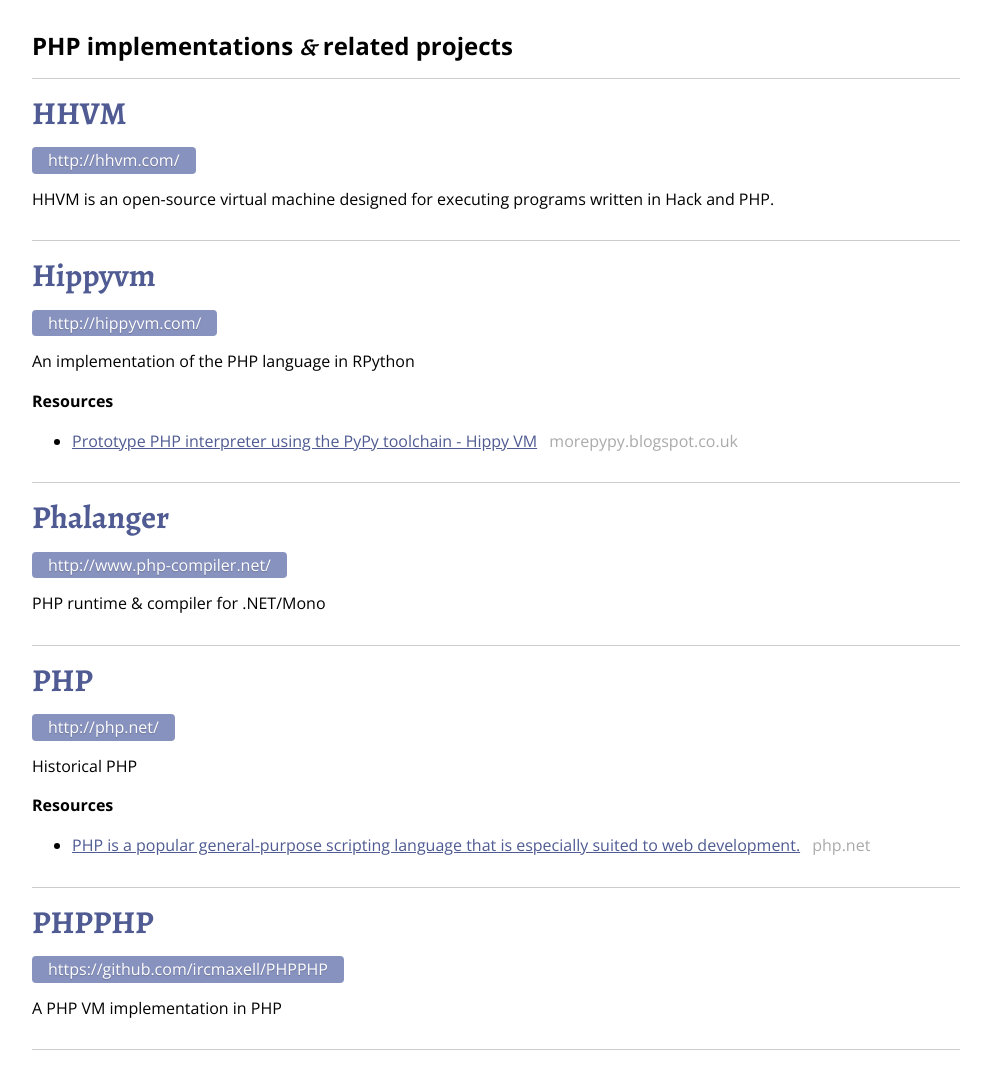
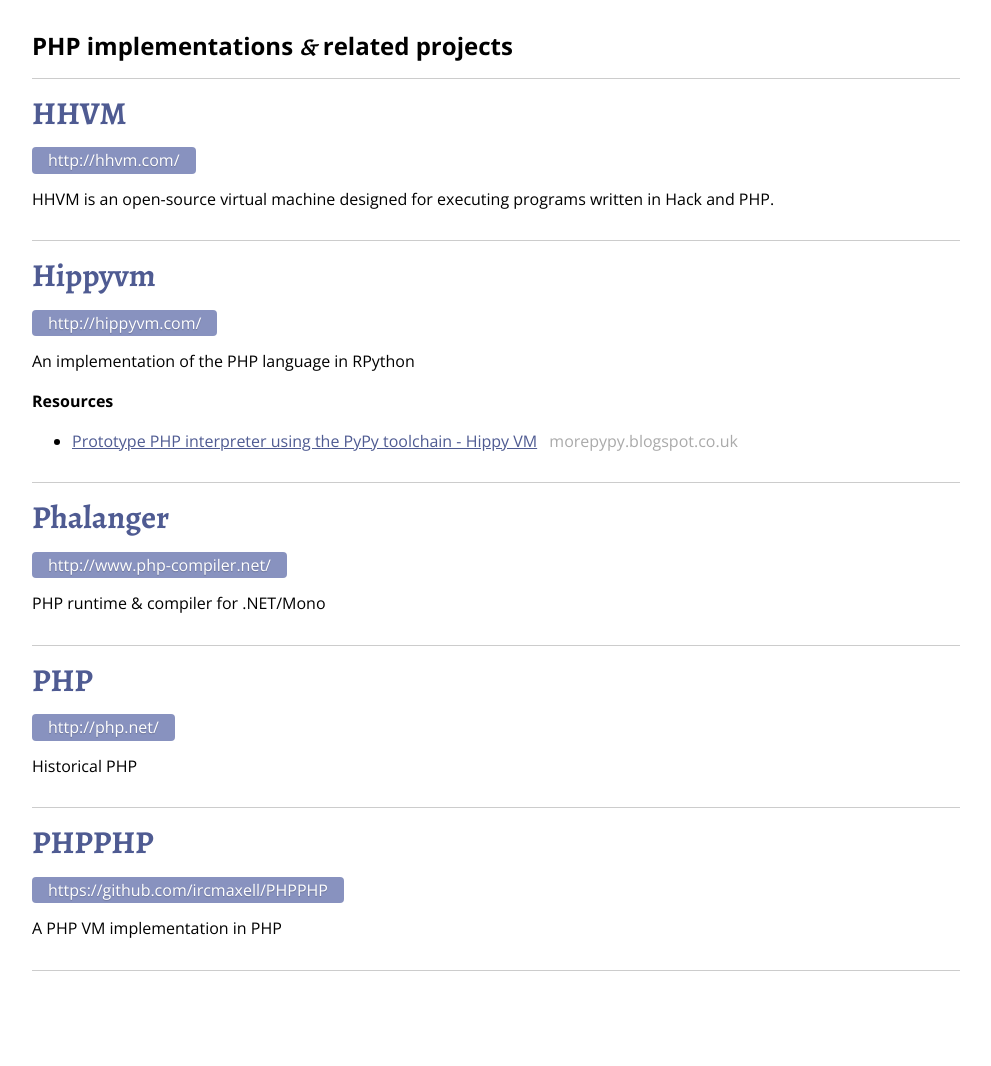
Before and after one commit to salathe/phps.io, a Jekyll site: the page built from index.html, in a window 1280 px wide. Shown: the whole page, without its empty margins (144-1135 px from the left). Built offline with Jekyll 4.4.1, drawn with Linux system fonts in a browser that asks for light colours; nearby versions of some CDN libraries; after the commit the page ends 987 px from its top, so only the background shows below that.

Commit message:
don't duplicate main url and resources link

```diff
--- a/_data/projects.yml
+++ b/_data/projects.yml
@@ -20,9 +20,6 @@
     name: PHP
     url: http://php.net/
     summary: "Historical PHP"
-    links:
-      - text: "PHP is a popular general-purpose scripting language that is especially suited to web development."
-        url: http://php.net/
 
 phpphp:
     name: PHPPHP
```
